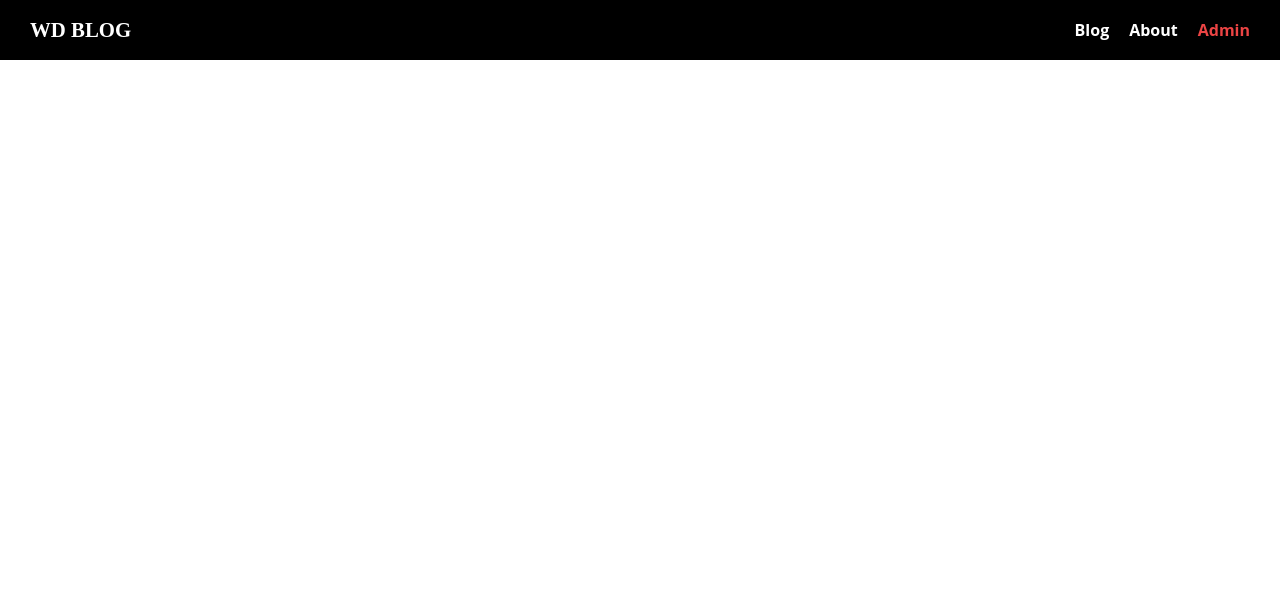
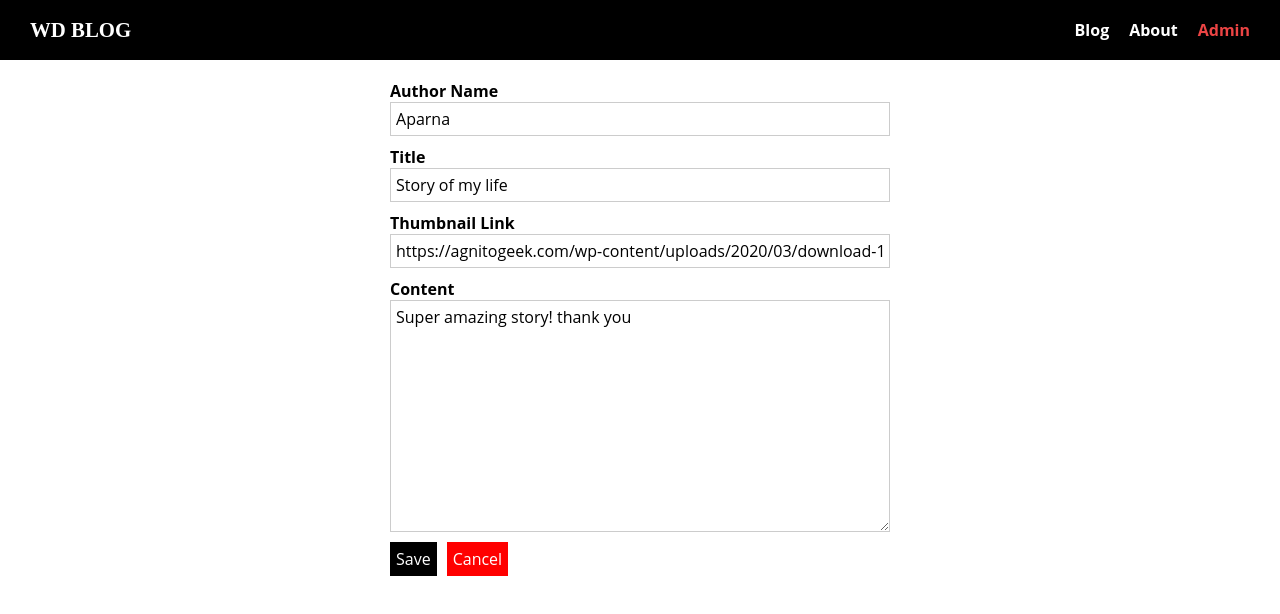
Before and after one commit to Aparna003/nuxtjs-blog, a Nuxt app: page /admin/1 in a window 1280 px wide. Shown: the top 614 px of the page. Built offline with nearby package versions, Linux system fonts and the light colour scheme; a web font is replaced by a local one; what vuesax would draw is missing.

Commit message:
Admin privileges to post added

```diff
--- /dev/null
+++ b/components/Admin/AdminFormPost.vue
@@ -0,0 +1,52 @@
+<template>
+   <form @submit.prevent="onSave">
+         <AppControlInput v-model="editedPost.author">Author Name</AppControlInput>
+         <AppControlInput v-model="editedPost.title">Title</AppControlInput>
+         <AppControlInput v-model="editedPost.thumbnailLink">Thumbnail Link</AppControlInput>
+         <AppControlInput
+          control-type="textarea"
+          v-model="editedPost.content">Content</AppControlInput>
+         <AppButton type="submit">Save</AppButton>
+          <AppButton
+          type="button"
+          style="margin-left: 10px"
+          btn-style="cancel"
+          @click="onCancel">Cancel</AppButton>
+      </form>
+</template>
+
+<script>
+import AppControlInput from '@/components/UI/AppControlInput'
+import AppButton from '@/components/UI/AppButton'
+export default {
+  components : {
+    AppControlInput,
+    AppButton
+  },
+  props :{
+   post :{
+     type:Object,
+     required: false
+   }
+  },
+  data() {
+    return {
+      editedPost: this.post ? {...this.post} :{
+        author: '',
+        title:'',
+        thumbnailLink: '',
+        content: ''
+      }
+    }
+  },
+  methods:{
+   onSave(){
+     //to save post
+     console.log(this.editedPost);
+   },
+   onCancel(){
+     this.$router.push('/admin');
+   }
+  }
+}
+</script>
--- a/components/Posts/PostList.vue
+++ b/components/Posts/PostList.vue
@@ -2,16 +2,19 @@
   <section class="post-list">
       <PostPreview
        id="1"
+       :is-admin="isAdmin"
        thumbnail="https://agnitogeek.com/wp-content/uploads/2020/03/download-16.png"
        title ="Hello ppl!"
        previewText ="This is my first post"/>
       <PostPreview
        id="2"
+       :is-admin="isAdmin"
        thumbnail="https://agnitogeek.com/wp-content/uploads/2020/03/download-16.png"
        title ="Hello ppl How y'all!"
        previewText ="This is my second post"/>
        <PostPreview
        id="3"
+       :is-admin="isAdmin"
        thumbnail="https://agnitogeek.com/wp-content/uploads/2020/03/download-16.png"
        title ="Hello ppl third time!"
        previewText ="This is my third post" />
@@ -21,7 +24,13 @@
 <script>
 import PostPreview from '@/components/Posts/PostPreview';
 export default {
-  components: { PostPreview }
+  components: { PostPreview },
+  props:{
+    isAdmin: {
+      type: Boolean,
+      default: false
+    }
+  }
 }
 </script>
 
--- a/components/Posts/PostPreview.vue
+++ b/components/Posts/PostPreview.vue
@@ -1,5 +1,5 @@
 <template>
-  <nuxt-link :to="'/posts/'+id" class="post-review">
+  <nuxt-link :to="postLink" class="post-preview">
       <article >
         <div class="post-thumbnail"
           :style="{backgroundImage:'url('+thumbnail+')'}"></div>
@@ -19,6 +19,10 @@
       type: String,
       required: true,
     },
+    isAdmin:{
+      type:Boolean,
+      required: true
+    },
     title:{
       type: String,
       required: true
@@ -30,6 +34,11 @@
     thumbnail :{
       type: String,
       required: true
+    }
+  },
+  computed:{
+    postLink(){
+      return this.isAdmin ? '/admin/'+this.id :"/posts/"+this.id
     }
   }
 }
--- a/pages/admin/_postId/index.vue
+++ b/pages/admin/_postId/index.vue
@@ -0,0 +1,38 @@
+<template>
+  <div class="admin-post-page">
+    <section class="update-form">
+     <AdminFormPost :post="loadedPost" />
+   </section>
+  </div>
+</template>
+
+<script>
+import AdminFormPost from '@/components/Admin/AdminFormPost'
+export default {
+  components : {
+    AdminFormPost
+  },
+  data(){
+    return {
+      loadedPost :{
+        author : 'Aparna',
+        title : "Story of my life",
+        content: "Super amazing story! thank you",
+        thumbnailLink: 'https://agnitogeek.com/wp-content/uploads/2020/03/download-16.png'
+      }
+    }
+  }
+}
+</script>
+
+<style scoped>
+.update-form {
+  width: 90%;
+  margin: 20px auto;
+}
+@media (min-width: 768px) {
+  .update-form {
+    width: 500px;
+  }
+}
+</style>
--- a/pages/admin/index.vue
+++ b/pages/admin/index.vue
@@ -8,7 +8,7 @@
      </section>
      <section class="existing-posts">
        <h1>Existing Posts </h1>
-       <PostList />
+       <PostList isAdmin />
      </section>
   </div>
 </template>
--- a/pages/admin/new-post/index.vue
+++ b/pages/admin/new-post/index.vue
@@ -1,50 +1,30 @@
 <template>
   <div class="admin-new-post-pg">
     <section class="new-post-form">
-      <form @submit.prevent="onSave">
-         <AppControlInput v-model="editedPost.author">Author Name</AppControlInput>
-         <AppControlInput v-model="editedPost.title">Title</AppControlInput>
-         <AppControlInput v-model="editedPost.thumbnailLink">Thumbnail Link</AppControlInput>
-         <AppControlInput
-          control-type="textarea"
-          v-model="editedPost.content">Content</AppControlInput>
-         <AppButton type="submit">Save</AppButton>
-          <AppButton
-          type="button"
-          style="margin-left: 10px"
-          btn-style="cancel"
-          @click="onCancel">Cancel</AppButton>
-      </form>
+       <AdminFormPost />
     </section>
   </div>
 </template>
 
 <script>
-import AppControlInput from '@/components/UI/AppControlInput'
-import AppButton from '@/components/UI/AppButton'
+import AdminFormPost from '@/components/Admin/AdminFormPost'
+
 export default {
   components : {
-    AppControlInput,
-    AppButton
-  },
-  data() {
-    return {
-      editedPost: {
-        author: '',
-        title:'',
-        thumbnailLink: '',
-        content: ''
-      }
-    }
-  },
-  methods:{
-   onSave(){
-     //to save post
-     console.log(this.editedPost);
-   },
-   onCancel(){
-     this.$router.push('/admin');
-   }
+    AdminFormPost
+  }
+};
+</script>
+
+<style scoped>
+ .new-post-form {
+  width: 90%;
+  margin: 20px auto;
+}
+
+@media (min-width: 768px) {
+  .new-post-form {
+    width: 500px;
   }
 }
-</script>
+</style>
```
